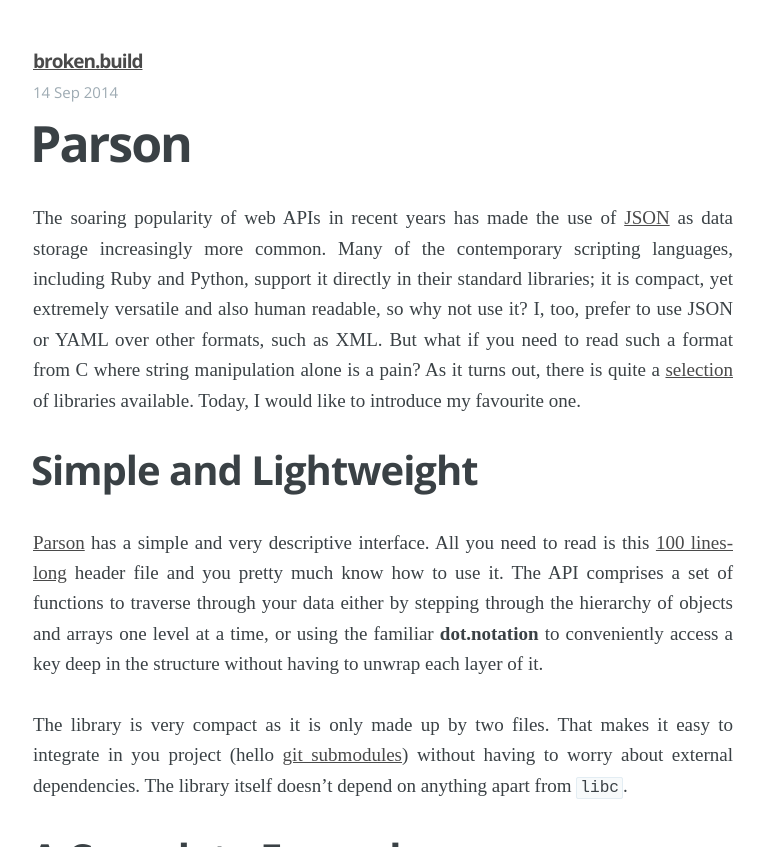
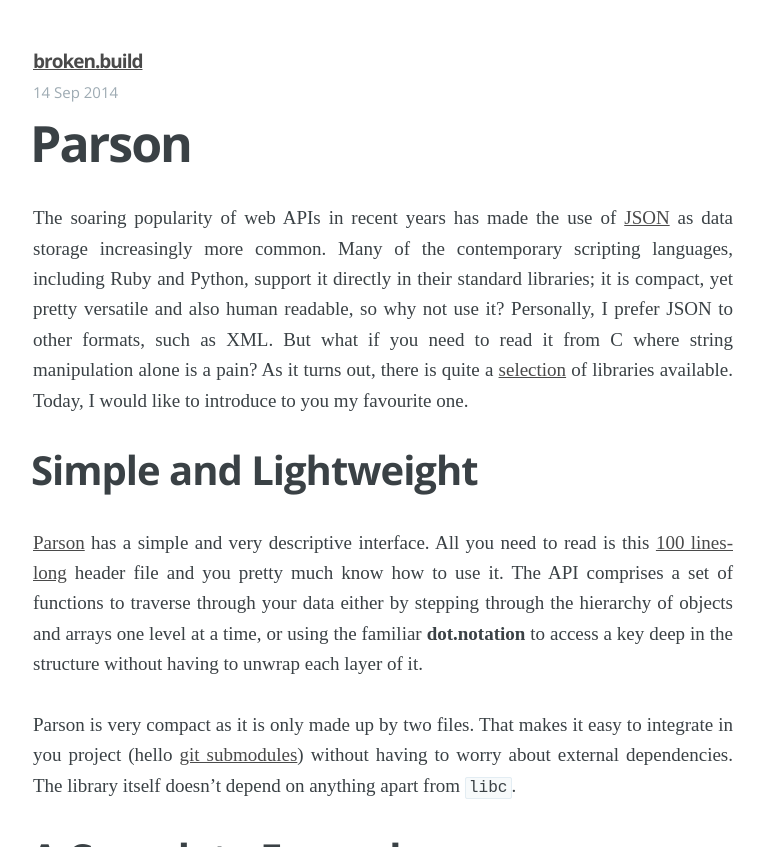
Before and after one commit to Ricardomol/pazdera.github.io, a Jekyll site: the page built from _posts/2014-09-14-parson.md, in a window 1280 px wide and 900 px high, scrolled down 851 px, cut to the strip 53-900 px from the top of the window. Shown: the whole strip, without its empty margins (257-1021 px from the left). Built offline with Jekyll 4.4.1, drawn with Linux system fonts in a browser that asks for light colours; some web fonts are replaced; comment, search, counter and statistics services are not loaded; some of the changed text lies outside the part shown.

Commit message:
parson post: A few edits

```diff
--- a/_posts/2014-09-14-parson.md
+++ b/_posts/2014-09-14-parson.md
@@ -12,17 +12,43 @@
 - parsing
 ---
 
-The soaring popularity of web APIs in recent years has made the use of [JSON](http://json.org/) as data storage increasingly more common. Many of the contemporary scripting languages, including Ruby and Python, support it directly in their standard libraries; it is compact, yet extremely versatile and also human readable, so why not use it? I, too, prefer to use JSON or YAML over other formats, such as XML. But what if you need to read such a format from C where string manipulation alone is a pain? As it turns out, there is quite a [selection](http://json.org/) of libraries available.  Today, I would like to introduce my favourite one.
+The soaring popularity of web APIs in recent years has made the use of
+[JSON](http://json.org/) as data storage increasingly more common. Many of the
+contemporary scripting languages, including Ruby and Python, support it
+directly in their standard libraries; it is compact, yet pretty versatile
+and also human readable, so why not use it? Personally, I prefer JSON to
+other formats, such as XML. But what if you need to read it from C where
+string manipulation alone is a pain? As it turns out, there is quite a
+[selection](http://json.org/) of libraries available.  Today, I would
+like to introduce to you my favourite one.
 
 ## Simple and Lightweight
 
-[Parson](https://github.com/kgabis/parson) has a simple and very descriptive interface. All you need to read is this [100 lines-long](https://github.com/kgabis/parson/blob/master/parson.h) header file and you pretty much know how to use it. The API comprises a set of functions to traverse through your data either by stepping through the hierarchy of objects and arrays one level at a time, or using the familiar **dot.notation** to conveniently access a key deep in the structure without having to unwrap each layer of it.
+[Parson](https://github.com/kgabis/parson) has a simple and very descriptive
+interface. All you need to read is this [100
+lines-long](https://github.com/kgabis/parson/blob/master/parson.h) header file
+and you pretty much know how to use it. The API comprises a set of functions to
+traverse through your data either by stepping through the hierarchy of objects
+and arrays one level at a time, or using the familiar **dot.notation** to
+access a key deep in the structure without having to unwrap each layer of it.
 
-The library is very compact as it is only made up by two files. That makes it easy to integrate in you project (hello [git submodules](http://git-scm.com/book/en/Git-Tools-Submodules)) without having to worry about external dependencies. The library itself doesn't depend on anything apart from `libc`.
+Parson is very compact as it is only made up by two files. That makes it
+easy to integrate in you project (hello [git
+submodules](http://git-scm.com/book/en/Git-Tools-Submodules)) without having to
+worry about external dependencies. The library itself doesn't depend on
+anything apart from `libc`.
 
 ## A Complete Example
 
-Now, let's have a look on how it works in practice. The following example is the one you'll find in the library's `README` file, but with a main function thrown in, so you can compile and run it easily (see the steps bellow). The program will query GitHub's API [endpoint](https://api.github.com/repos/pazdera/tco/commits) for a list of commits in a repo, and parse the result (for simplicity, the query is just a `system()` call of `curl`). It then reads the file and iterates trough every commit. For each of them, the **dot.notation** is used to retrieve data stored deeper within the object structure.
+Now, let's have a look on how it works in practice. The following example is
+the one you'll find in the library's `README` file, but with a main function
+thrown in, so you can compile and run it easily (see the steps bellow). The
+program will query GitHub's API
+[endpoint](https://api.github.com/repos/pazdera/tco/commits) for a list of
+commits in a repo, and parse the result (for simplicity, the query is just a
+`system()` call of `curl`). It then reads the file and iterates trough every
+commit. For each of them, the **dot.notation** is used to retrieve data stored
+deeper within the object structure.
 
 {% highlight C %}
 #include <stdio.h>
@@ -94,4 +128,10 @@
  5. And finally execute it: `./example pazdera tco`
 
 ## Summary
-If you need to process JSON files in C, this library is an excellent tool for the job. It was written by [Krzysztof Gabis](http://kgabis.github.io/) in 2012, and it's [available to everyone](https://github.com/kgabis/parson) under the **MIT license**. It only supports reading at the moment, which is a problem if you need to create or edit files too. There is, however, an unstable [devel branch](https://github.com/kgabis/parson-devel) in making with the support of writing, if you're one of the more adventurous types :-).
+If you need to process JSON files in C, this library is an excellent tool for
+the job. It was written by [Krzysztof Gabis](http://kgabis.github.io/) in 2012,
+and it's [available to everyone](https://github.com/kgabis/parson) under the
+**MIT license**. It only supports reading at the moment, which is a problem if
+you need to create or edit files too. There is, however, an unstable [devel
+branch](https://github.com/kgabis/parson-devel) in making with the support of
+writing, if you're one of the more adventurous types :-).
```
Also changed, not shown: other parts of _posts/2014-09-14-parson.md (+10 -2 lines).
